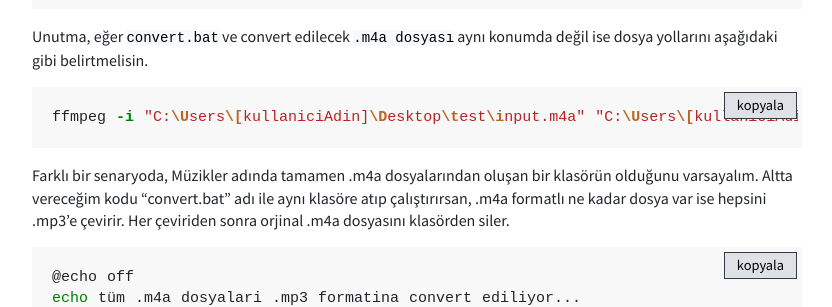
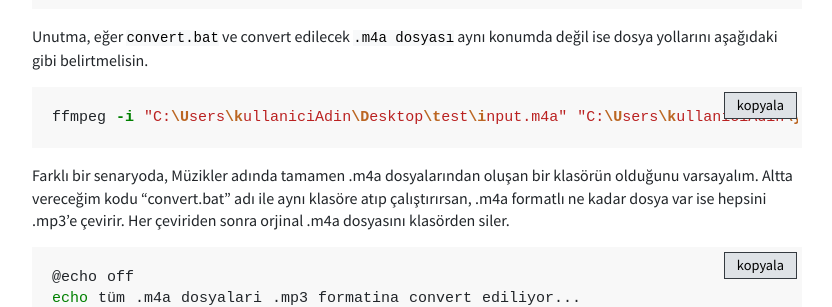
Before and after one commit to akakadir/akakadir.github.io, a Jekyll site: the page built from _posts/2025-07-12-giris8.md, in a window 1280 px wide. Shown: the part 989-1296 px from the top of the page, without its empty margins (223-1055 px from the left). Built offline with Jekyll 4.4.1, drawn with Linux system fonts in a browser that asks for light colours.

Commit message:
Update 2025-07-12-giris8.md

`````diff
--- a/_posts/2025-07-12-giris8.md
+++ b/_posts/2025-07-12-giris8.md
@@ -30,7 +30,7 @@
 Unutma, eğer ````convert.bat```` ve convert edilecek ````.m4a dosyası```` aynı konumda değil ise dosya yollarını aşağıdaki gibi belirtmelisin.
 
 ````bash
-ffmpeg -i "C:\Users\[kullaniciAdin]\Desktop\test\input.m4a" "C:\Users\[kullaniciAdin]\[yuklenecekYol]\output.mp3"
+ffmpeg -i "C:\Users\kullaniciAdin\Desktop\test\input.m4a" "C:\Users\kullaniciAdin\yuklenecekYol\output.mp3"
 ````
 
 Farklı bir senaryoda, Müzikler adında tamamen .m4a dosyalarından oluşan bir klasörün olduğunu varsayalım. Altta vereceğim kodu "convert.bat" adı ile aynı klasöre atıp çalıştırırsan, .m4a formatlı ne kadar dosya var ise hepsini .mp3'e çevirir. Her çeviriden sonra orjinal .m4a dosyasını klasörden siler.
`````
